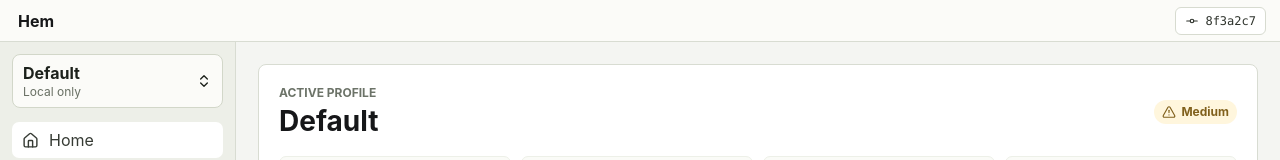
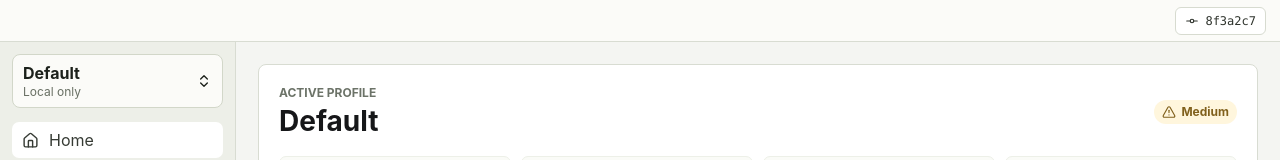
Before and after one commit to qyinm/gandalf, a React (Vite) app in the folder apps/desktop/: page / in a window 1280 px wide. Shown: the top 160 px of the page. Built offline with nearby package versions, Linux system fonts and the light colour scheme.

Commit message:
fix: use native desktop titlebar controls

```diff
--- a/apps/desktop/src/App.css
+++ b/apps/desktop/src/App.css
@@ -34,16 +34,11 @@ button {
   position: relative;
   display: flex;
   align-items: center;
-  justify-content: space-between;
-  padding: 0 14px 0 18px;
+  justify-content: flex-end;
+  padding: 0 14px 0 88px;
   border-bottom: 1px solid #d8dcd2;
   background: #fbfbf8;
   user-select: none;
-}
-
-.brand {
-  font-weight: 700;
-  letter-spacing: 0;
 }
 
 .snapshot-chip,
--- a/apps/desktop/src/App.tsx
+++ b/apps/desktop/src/App.tsx
@@ -183,7 +183,6 @@ function Titlebar({
 }) {
   return (
     <header className="titlebar" data-tauri-drag-region>
-      <div className="brand" data-tauri-drag-region>Hem</div>
       <button className="snapshot-chip" type="button" onClick={onToggleTimeline}>
         <GitCommit size={14} />
         <span>{snapshotId}</span>
```
Also changed, not shown: apps/desktop/src-tauri/tauri.conf.json (+7 -1 lines).
